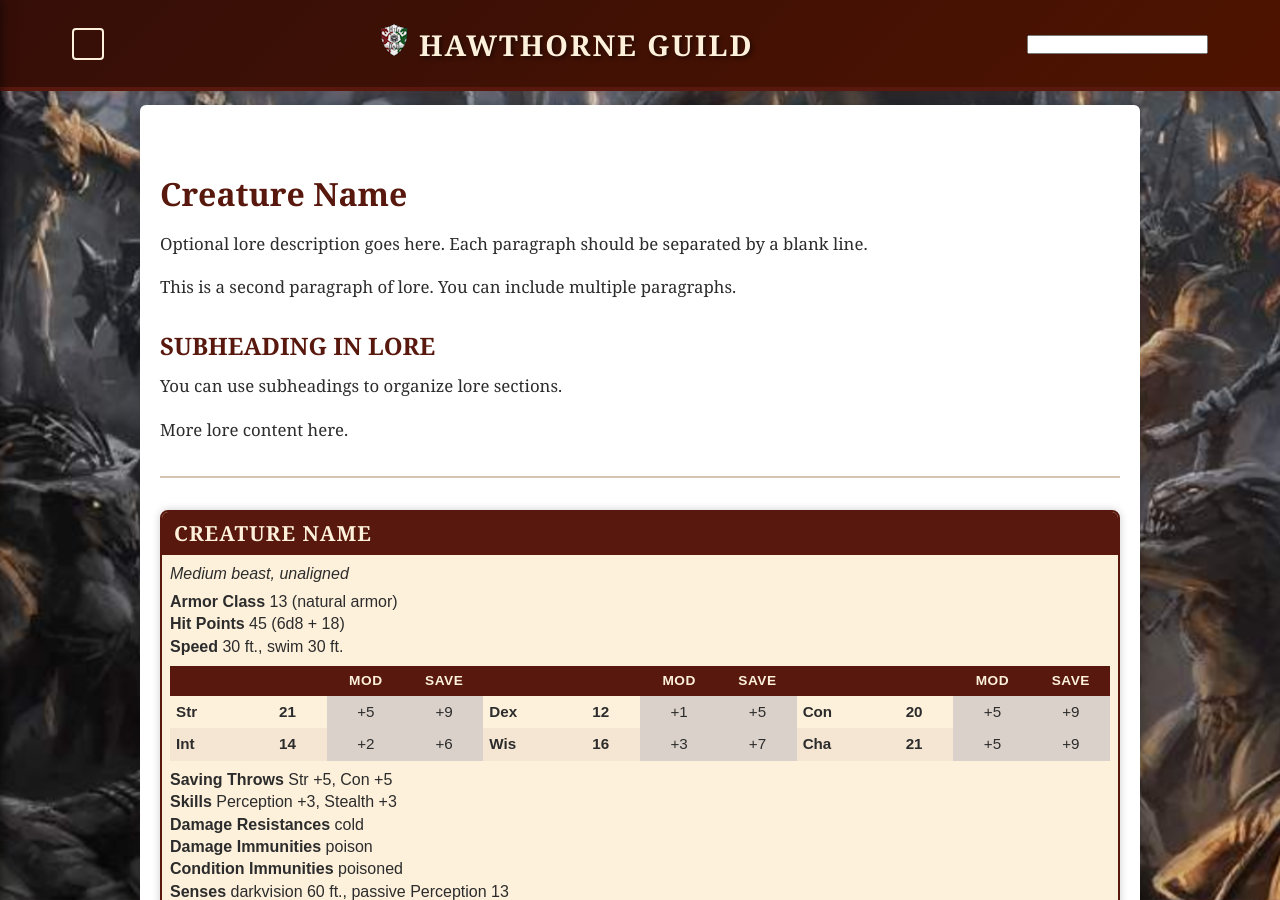
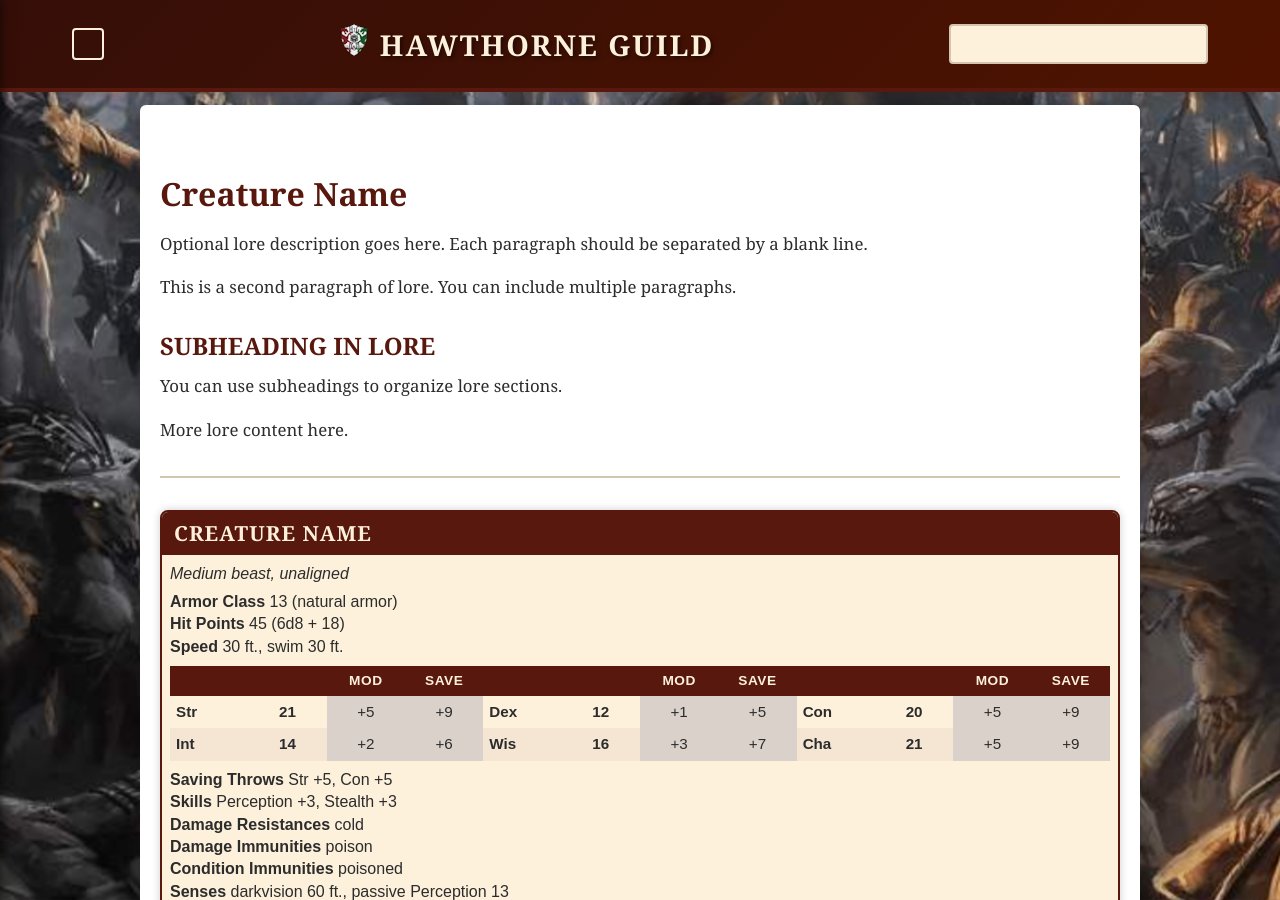
Before and after one commit to coconutswallow/Guides, a Jekyll site: the page built from tools/monster-template.md, in a window 1280 px wide and 900 px high. Built offline with Jekyll 4.4.1, drawn with Linux system fonts in a browser that asks for light colours.

Commit message:
Update statblock.html

```diff
--- a/_layouts/statblock.html
+++ b/_layouts/statblock.html
@@ -6,6 +6,7 @@
     <title>{{ page.title | default: site.title }}</title>
     <link rel="stylesheet" href="{{ '/assets/css/style.css' | relative_url }}">
     <link rel="stylesheet" href="{{ '/assets/css/statblock.css' | relative_url }}">
+    <link rel="stylesheet" href="{{ '/assets/css/search.css' | relative_url }}"> </head>
 </head>
 <body class="monster-page">
     <header class="site-header">
```
